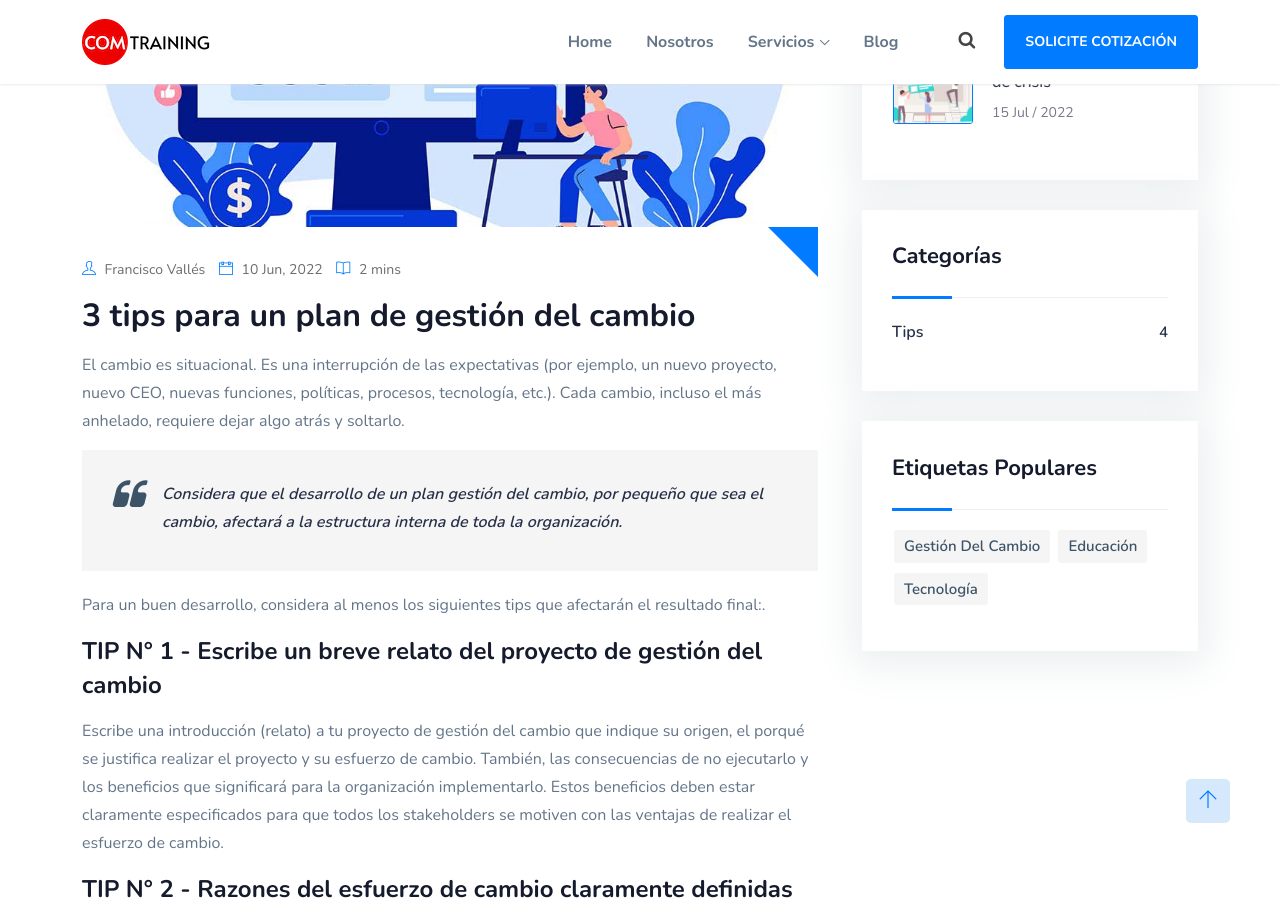
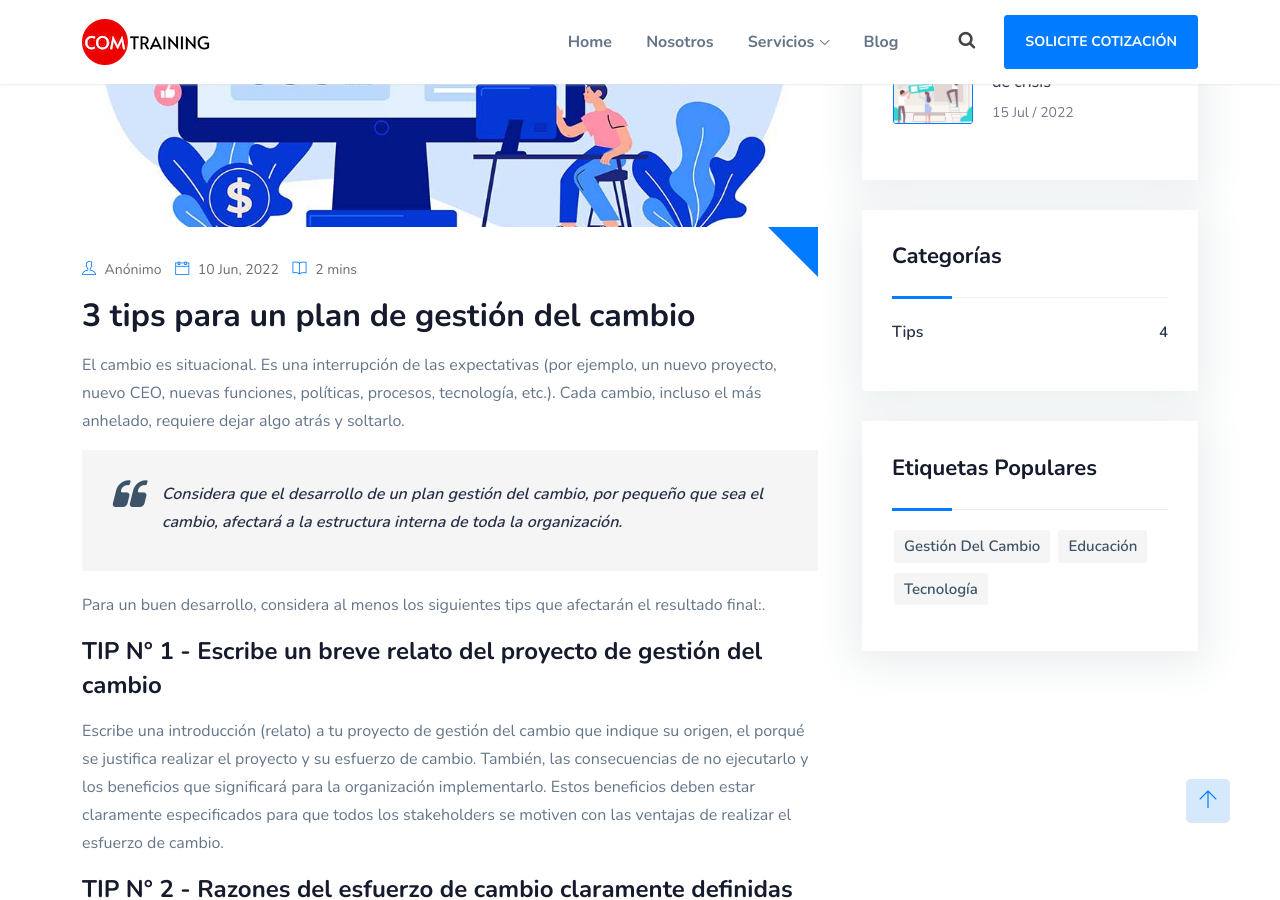
Before and after one commit to fjvalles/comtraining-landing, a Jekyll site: the page built from _posts/2022-06-10-4-tips-para-un-plan-de-gestión-del-cambio.md, in a window 1280 px wide and 900 px high, scrolled down 711 px. Built offline with Jekyll 4.4.1, drawn with Linux system fonts in a browser that asks for light colours; a script that is not in the unit is left out; comment, search, counter and statistics services are not loaded.

Commit message:
Update Blog “2022-06-10-4-tips-para-un-plan-de-gestión-del-cambio”

```diff
--- a/_posts/2022-06-10-4-tips-para-un-plan-de-gestión-del-cambio.md
+++ b/_posts/2022-06-10-4-tips-para-un-plan-de-gestión-del-cambio.md
@@ -3,7 +3,7 @@ layout: post
 title: 3 tips para un plan de gestión del cambio
 date: 2022-06-10T15:37:13.000Z
 post_image: /assets/img/blog/b3.jpg
-author_name: Francisco Vallés
+author_name: Anónimo
 comments: true
 tags:
   - tecnología
```
